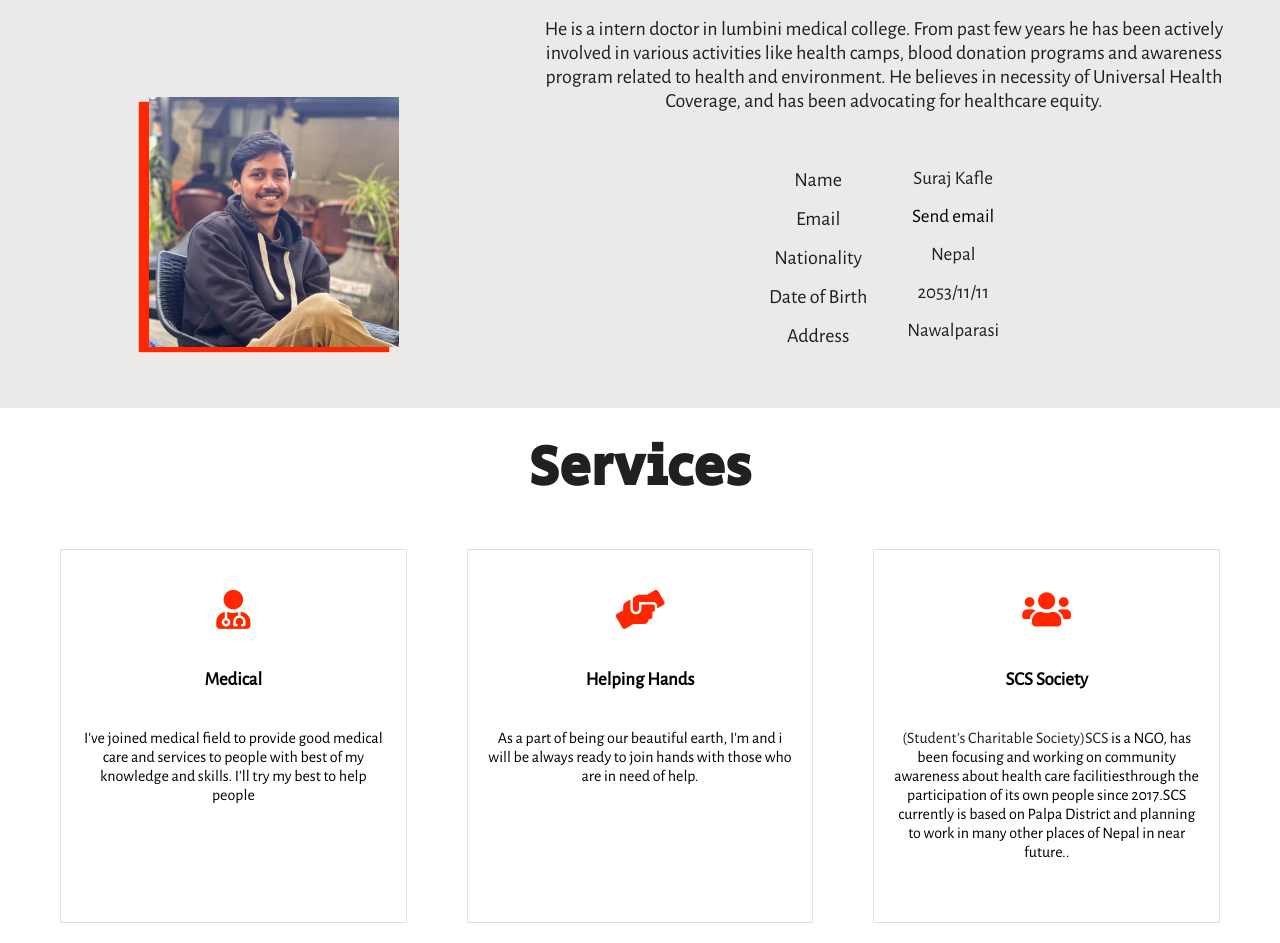
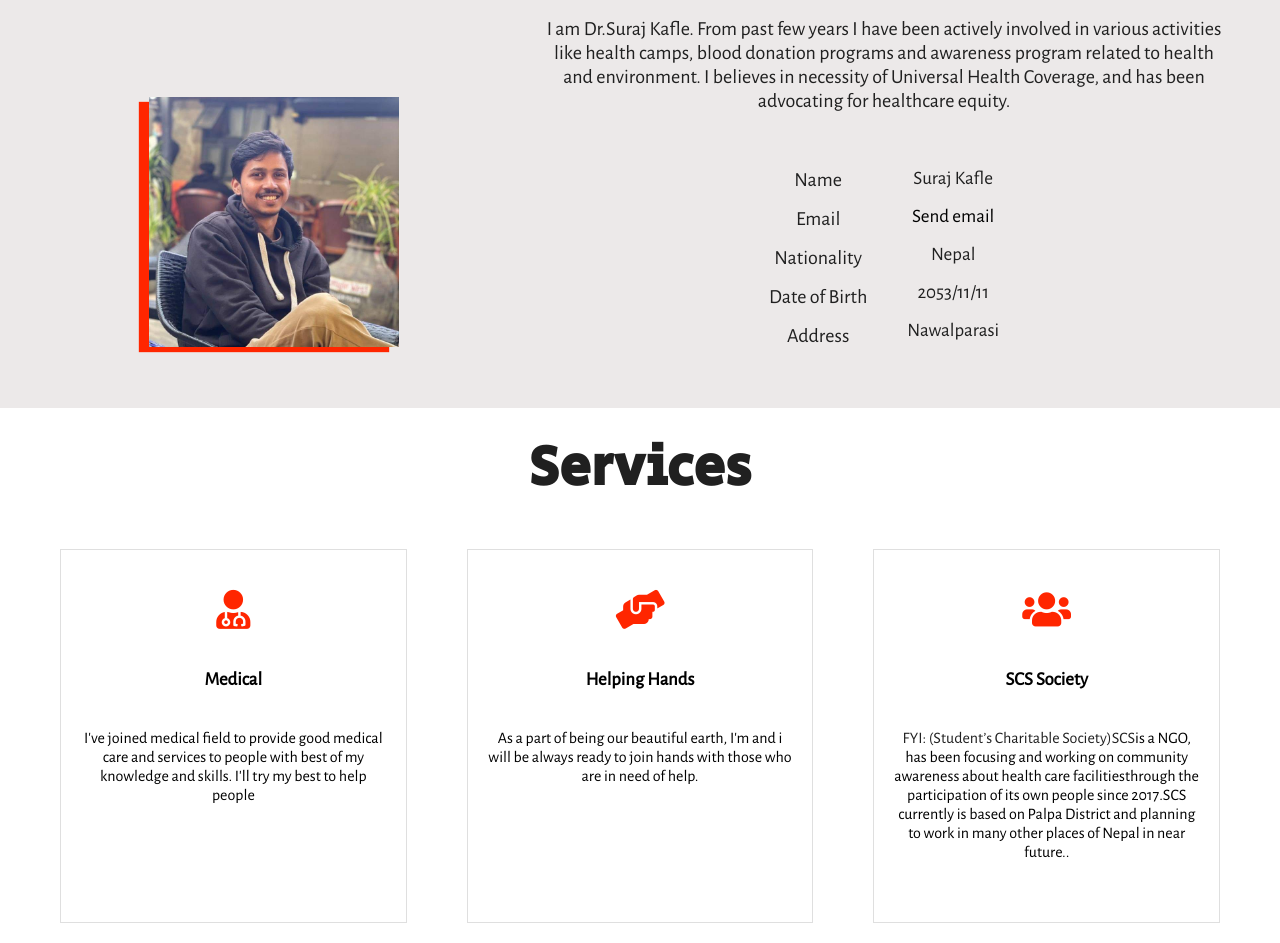
Before and after one commit to sauhardhakafle/Suraj-website, a plain HTML site: page index.html in a window 1280 px wide. Shown: the part 779-1722 px from the top of the page. Drawn offline with nearby package versions, Linux system fonts and the light colour scheme.

Commit message:
reupload

```diff
--- a/index.html
+++ b/index.html
@@ -123,8 +123,8 @@
                     <img src="images/photo1.jpeg">
                 </div>
                 <div class="about-text-60">
-                    <p>He is a intern doctor in lumbini medical college. From past few years he has been actively  involved in various activities like health camps, blood donation programs and
-                        awareness program related to health and environment. He believes in necessity
+                    <p>I am Dr.Suraj Kafle. From past few years I have been actively  involved in various activities like health camps, blood donation programs and
+                        awareness program related to health and environment. I believes in necessity
                         of Universal Health Coverage, and has been advocating for healthcare equity.</p>
 
                     <div class="about-list">
@@ -177,7 +177,7 @@
                 <div class="services-box">
                     <i class="fas fa-users"></i>
                     <h3><abbr title="Student’s Charitable Society" style="text-decoration:none;user-select:none">SCS</abbr> Society</h3>
-                    <p><a href="http://scsnepal.org.np/" style="text-decoration:none;color: #202020;" target="_blank">(Student’s Charitable Society)SCS</a> is a NGO, has been focusing and working on community awareness about health care facilitiesthrough the participation of its own people since 2017.SCS currently is based on Palpa District and planning to work in many other places of Nepal in near future..</p>
+                    <p><a href="http://scsnepal.org.np/" style="text-decoration:none;color: #202020;" target="_blank">FYI: (Student’s Charitable Society)SCS</a>is a NGO, has been focusing and working on community awareness about health care facilitiesthrough the participation of its own people since 2017.SCS currently is based on Palpa District and planning to work in many other places of Nepal in near future..</p>
 
                 </div>
             </div>
--- a/javascript.js
+++ b/javascript.js
@@ -10,7 +10,6 @@ function barfun(){
     bar.style.display = "none";
     cross.style.display = "block";
      body.classList.add("scrolling");
-
 }
 
 function crossfun(){
```
